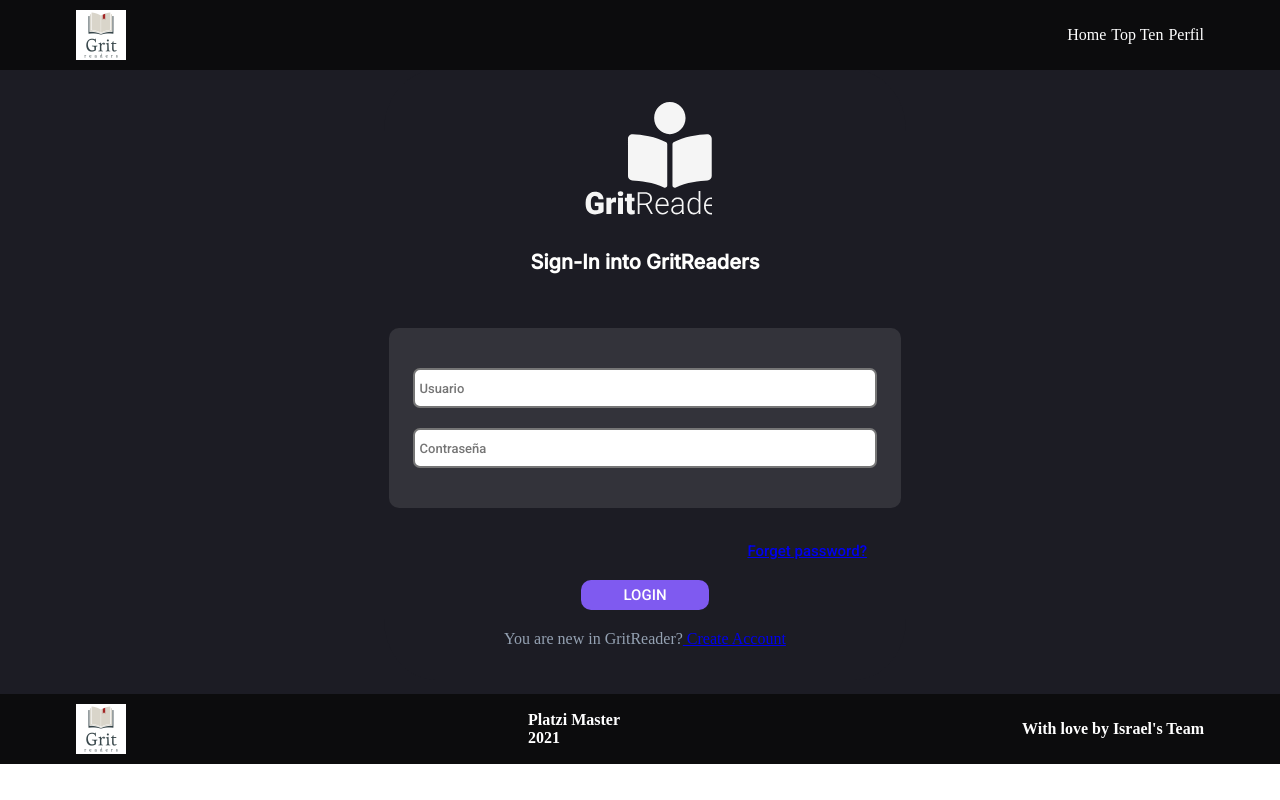
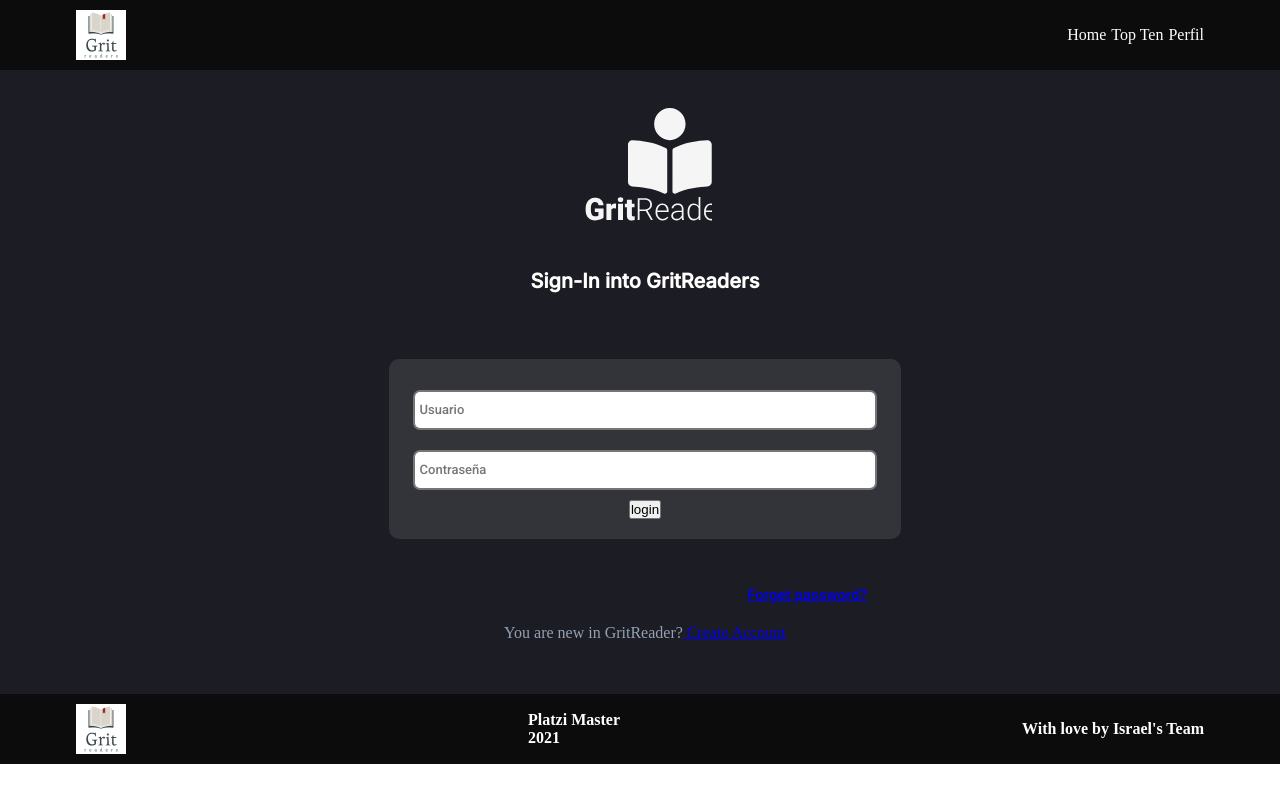
Before and after one commit to gritreaders/FrontEnd, a Next.js app: page /login in a window 1280 px wide. Built offline with nearby package versions, Linux system fonts and the light colour scheme.

Commit message:
🐛 mirando errores con react-query

```diff
--- a/package.json
+++ b/package.json
@@ -11,6 +11,7 @@
     "start": "next start"
   },
   "dependencies": {
+    "axios": "^0.21.1",
     "next": "^10.0.7",
     "react": "^17.0.1",
     "react-dom": "^17.0.1",
--- a/pages/login/index.js
+++ b/pages/login/index.js
@@ -1,9 +1,53 @@
-import Link from 'next/link';
-import Header from '../../components/Header/Header';
-import Footer from '../../components/Footer/Footer';
-import styles from './login.module.scss';
+import { useState, useEffect } from 'react'
+
+import Link from 'next/link'
+import Header from '../../components/Header/Header'
+import Footer from '../../components/Footer/Footer'
+import styles from './login.module.scss'
+
+import { useMutation, useQuery } from 'react-query'
+
+const axios = require('axios')
 
 const Login = () => {
+  const user = {
+    email: 'user3@gmail.com',
+    password: '12345678',
+  }
+
+  // const fetchUser = async () => {
+  //   const login = await axios({
+  //     url: 'https://gritreaders-ca-api.herokuapp.com/api/v1/auth/signin',
+  //     method: 'post',
+  //     headers: { 'content-type': 'application/json' },
+  //     data: user,
+  //   }).then((res) => res.json())
+  //   return login
+  // }
+
+  const mutation = useMutation((form) => {
+    return axios({
+      method: 'post',
+      url: 'https://gritreaders-ca-api.herokuapp.com/api/v1/auth/signin',
+      headers: { 'content-type': 'application/json' },
+      data: JSON.stringify(form),
+    })
+  })
+
+  const handleLogin = (event) => {
+    event.preventDefault()
+    mutation.mutate(JSON.stringify(form))
+  }
+
+  const [form, formValues] = useState({})
+
+  const updateInput = (event) => {
+    formValues({
+      ...form,
+      [event.target.name]: event.target.value,
+    })
+  }
+
   return (
     <>
       <Header />
@@ -11,16 +55,30 @@
         <div className={styles.login__main}>
           <p className={styles.login__main_logo} />
           <h1>Sign-In into GritReaders</h1>
-            <div className={styles.login__main_box1}>
-              <input placeholder="Usuario"></input>
-              <input placeholder="Contraseña"></input>
-            </div>
-            <div className={styles.login__main_box2} >
-              <Link href="/login"><a>Forget password?</a></Link>
+          <form className={styles.login__main_box1} onSubmit={handleLogin}>
+            <input
+              type="text"
+              name="email"
+              placeholder="Usuario"
+              onChange={updateInput}
+            ></input>
+            <input
+              type="password"
+              name="password"
+              placeholder="Contraseña"
+              onChange={updateInput}
+            ></input>
             <button>login</button>
+          </form>
+          <div className={styles.login__main_box2}>
+            <Link href="/login">
+              <a>Forget password?</a>
+            </Link>
             <p>
               You are new in GritReader?
-                <Link href="/register"><a> Create Account</a></Link>
+              <Link href="/register">
+                <a> Create Account</a>
+              </Link>
             </p>
           </div>
         </div>
@@ -28,6 +86,6 @@
       <Footer />
     </>
   )
-};
+}
 
-export default Login;
+export default Login
```
Also changed, not shown: pages/index.js (+20 -0 lines), 1 other file (tests, documents, lock files or other folders). Lines whose indentation alone changed are shown as unchanged.
